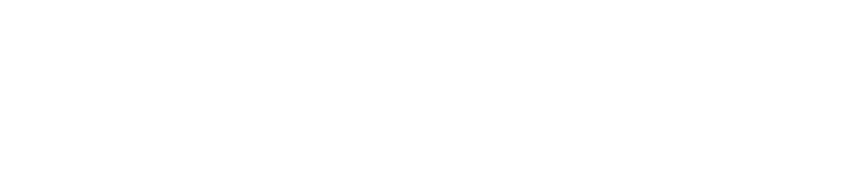
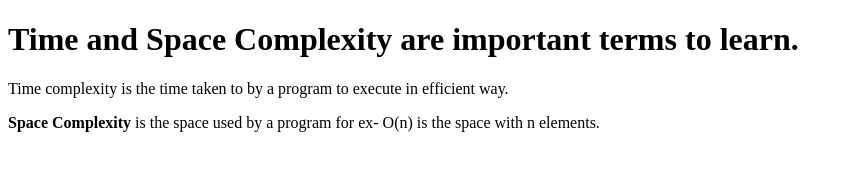
Before and after one commit to acciojob/time-and-space-complexity-Sparshtub, a website: page main.html in a window 1280 px wide. Shown: the whole page, without its empty margins (0-853 px from the left). Drawn offline with Linux system fonts and the light colour scheme.

Commit message:
created a submission

```diff
--- a/main.html
+++ b/main.html
@@ -8,7 +8,10 @@
 
 <body>
 	<!-- the entire body must be written by student -->
-    <script type="text/javascript" src="./script.js">
+	<h1>Time and Space Complexity are important terms to learn.</h1>
+	<p>Time complexity is the time taken to by a program to execute in efficient way.</p>
+<p> <b>Space Complexity</b> is the space used by a program for ex- O(n) is the space with n elements.</p>
+	<script type="text/javascript" src="./script.js">
 </script>
 
 </body>
```
